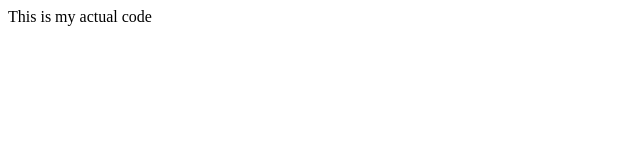
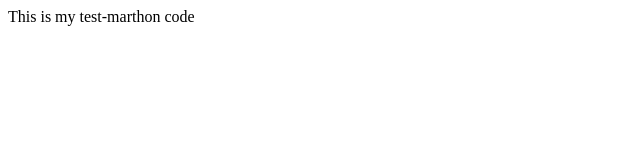
Before and after one commit to szhouchoice/web-app-docker-demo, a plain HTML site: page index.html in a window 1280 px wide. Shown: the full height of the page, 0-640 px from the left. Drawn offline with Linux system fonts and the light colour scheme.

Commit message:
Update index.html

```diff
--- a/index.html
+++ b/index.html
@@ -1,3 +1,3 @@
 <html>
-This is my actual code
+This is my test-marthon code
 </html>
```
